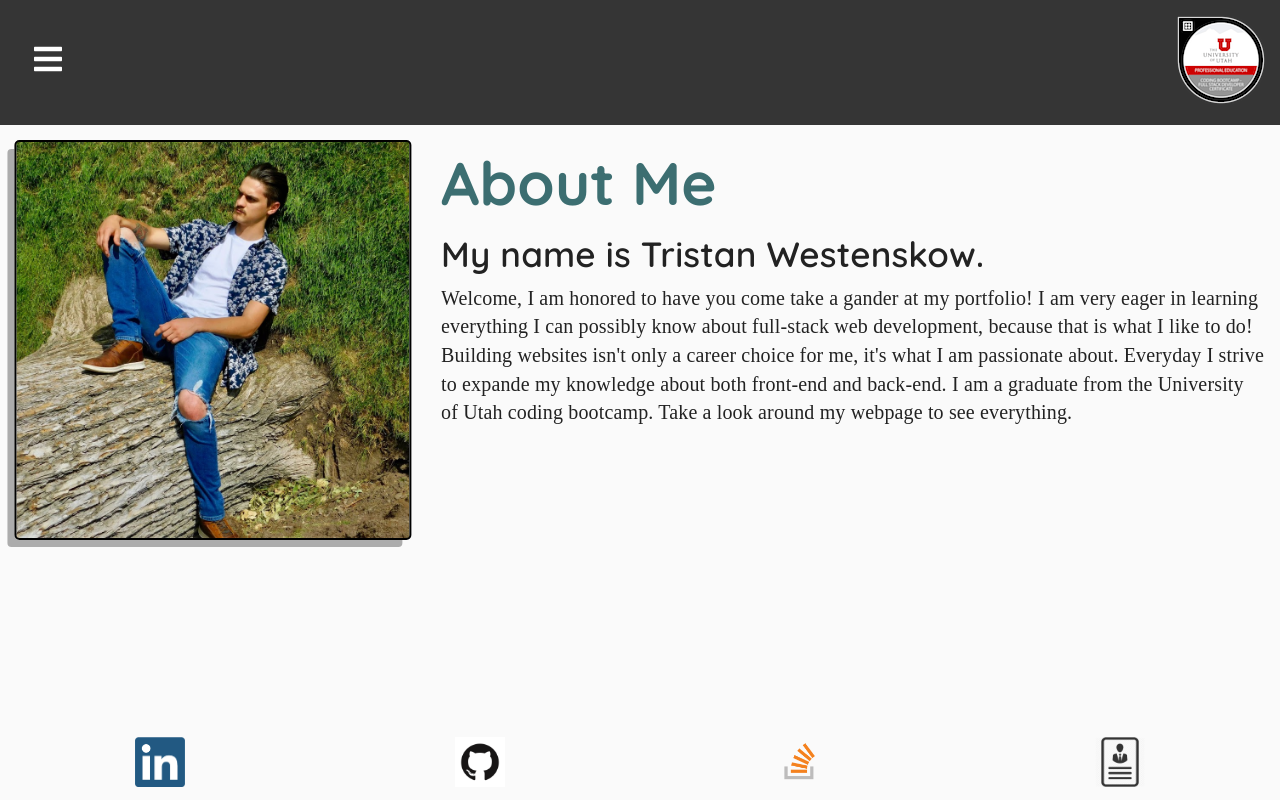
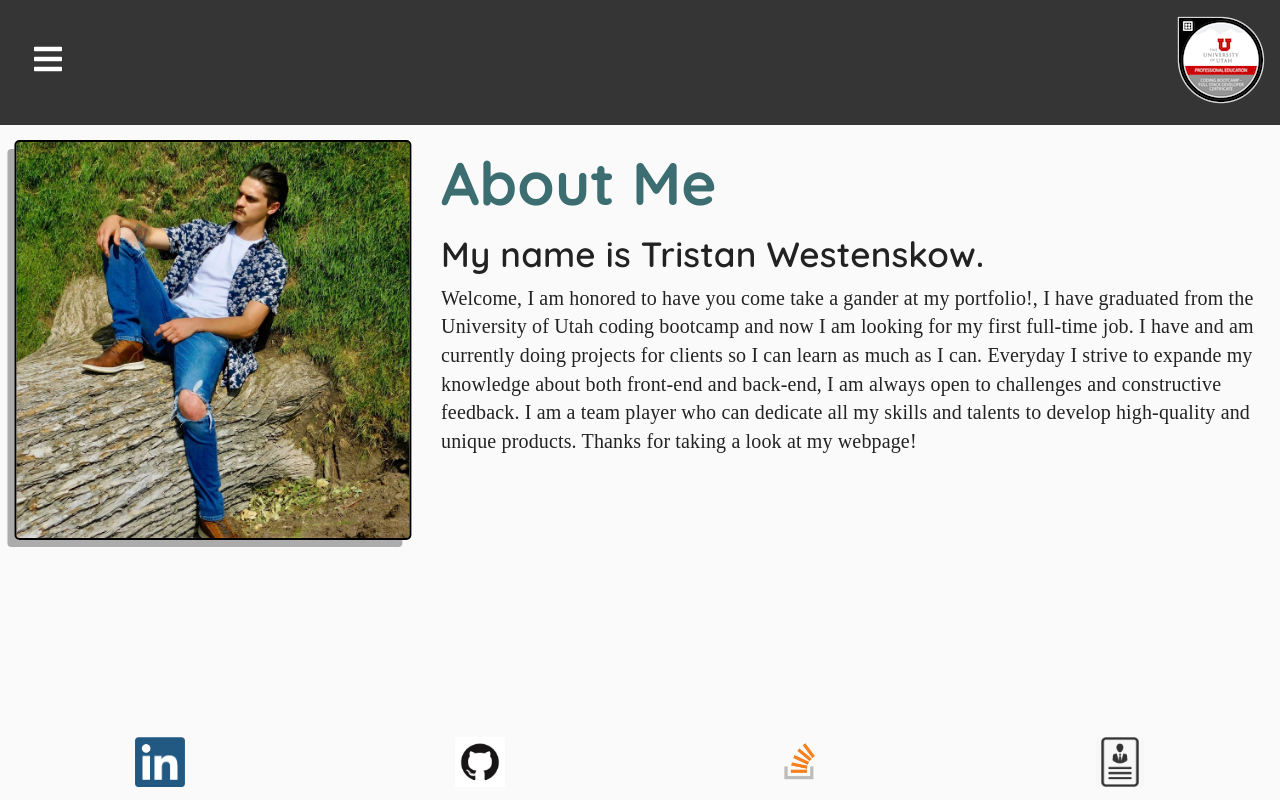
Before and after one commit to WestenskowTristan/My-Portfolio, a React (Create React App) app: page / in a window 1280 px wide. Built offline with nearby package versions, Linux system fonts and the light colour scheme; a web font is replaced by a local one.

Commit message:
changing wroding on about me page

```diff
--- a/src/components/About/index.js
+++ b/src/components/About/index.js
@@ -100,13 +100,14 @@ const About = () => {
           <h2 className={classes.header2}>My name is Tristan Westenskow.</h2>
           <p className={classes.aboutInfo}>
             Welcome, I am honored to have you come take a gander at my
-            portfolio! I am very eager in learning everything I can possibly
-            know about full-stack web development, because that is what I like
-            to do! Building websites isn't only a career choice for me, it's
-            what I am passionate about. Everyday I strive to expande my
-            knowledge about both front-end and back-end. I am a graduate from
-            the University of Utah coding bootcamp. Take a look around my
-            webpage to see everything.
+            portfolio!, I have graduated from the University of Utah coding
+            bootcamp and now I am looking for my first full-time job. I have and
+            am currently doing projects for clients so I can learn as much as I
+            can. Everyday I strive to expande my knowledge about both front-end
+            and back-end, I am always open to challenges and constructive
+            feedback. I am a team player who can dedicate all my skills and
+            talents to develop high-quality and unique products. Thanks for
+            taking a look at my webpage!
           </p>
         </Grid>
       </Grid>
--- a/src/components/IconLink/index.js
+++ b/src/components/IconLink/index.js
@@ -12,8 +12,9 @@ const useStyles = makeStyles((theme) =>
         transition: "0.3s",
         transform: "translate(5px, -5px)",
       },
-      borderBottomLeftRadius: "150%",
-      borderBottomRightRadius: "150%",
+
+      borderBottomLeftRadius: "50px",
+      borderBottomRightRadius: "50px",
     },
   })
 );
```
